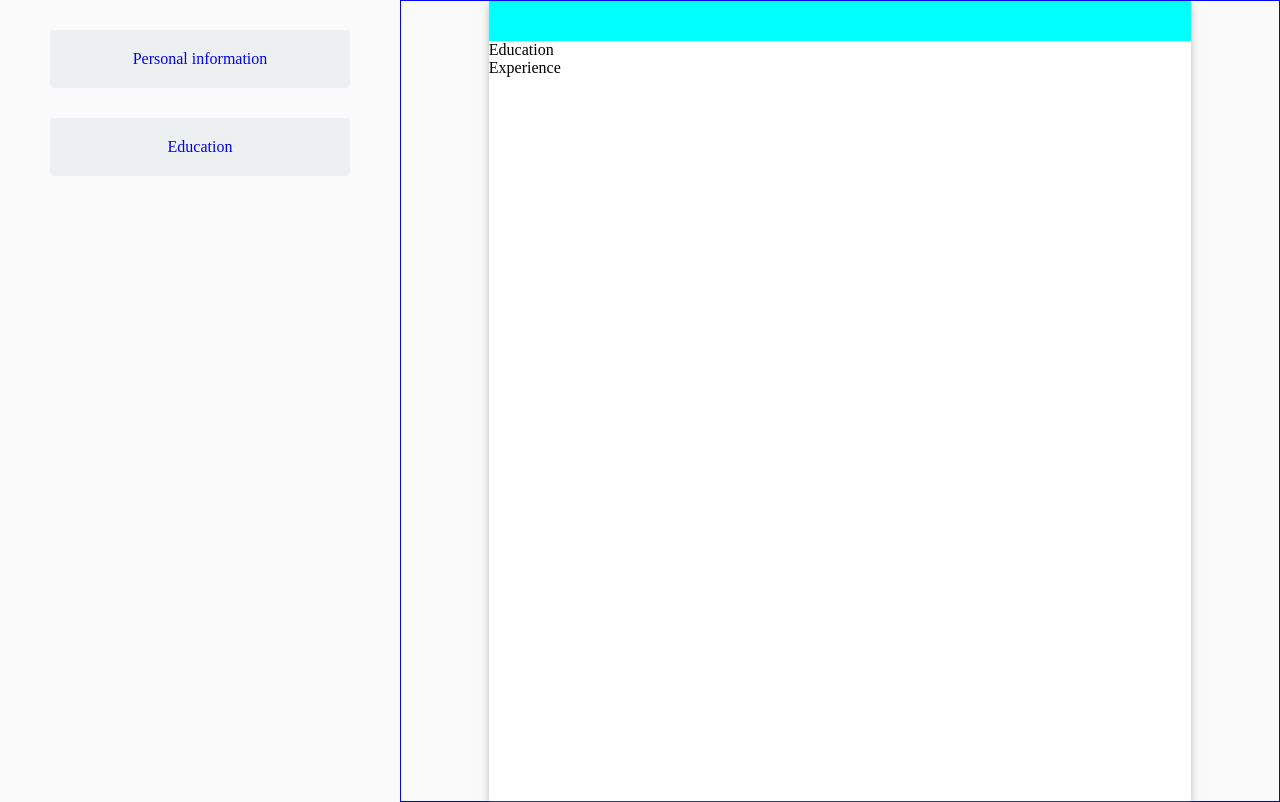
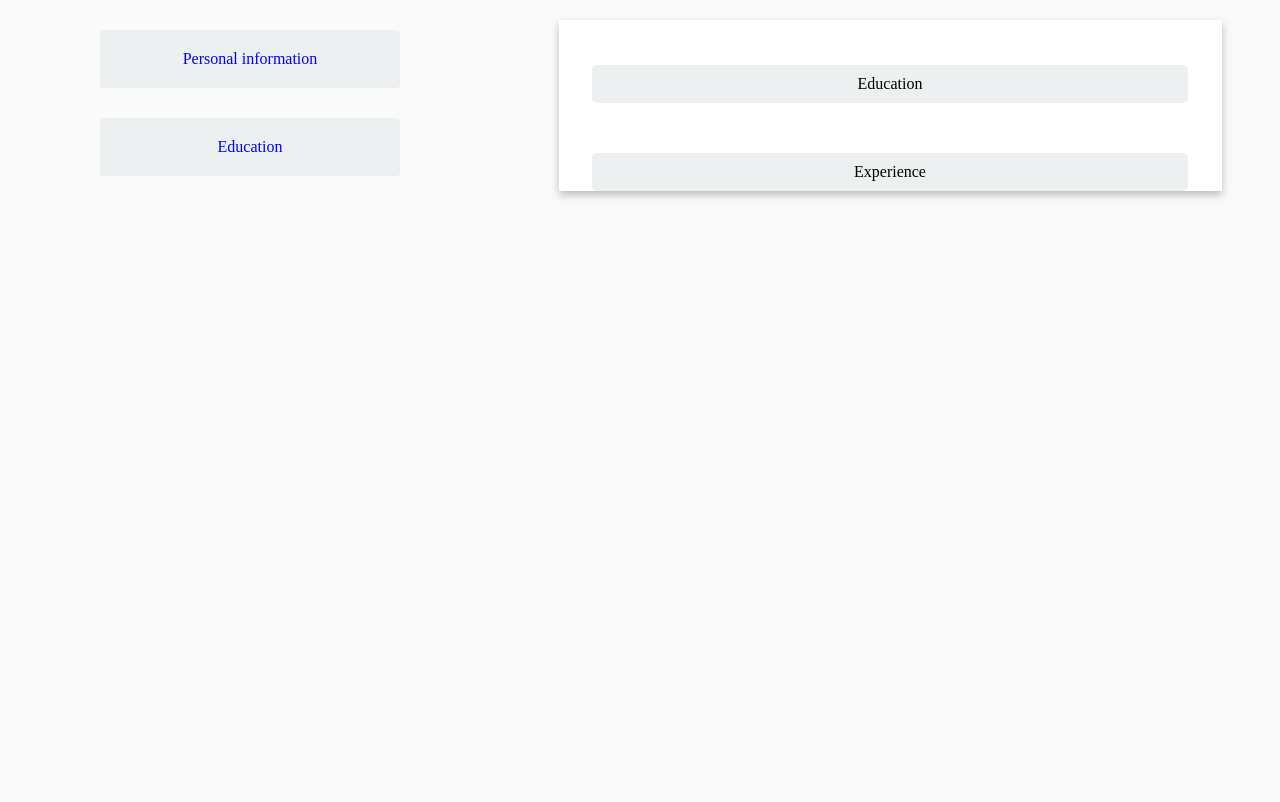
Before and after one commit to AtmaniChouaib22/cv-Builder, a React (Vite) app in the folder cv builder/: page / in a window 1280 px wide. Built offline with nearby package versions, Linux system fonts and the light colour scheme.

Commit message:
added the ui

```diff
--- a/cv builder/src/displayEducations.jsx
+++ b/cv builder/src/displayEducations.jsx
@@ -3,8 +3,7 @@ function DisplayEducation({educationInfoArr}) {
     console.log(educationInfoArr);
     return (
         <div className="Education-Section">
-            {educationInfoArr.map(item => (<div key={item.key}>
-                {console.log(item.key)}
+            {educationInfoArr.map(item => (<div key={item.key} className="Education-Item">
                 <div className="left-info">
                     <div>{item.startDate} To </div>
                     <div>{item.endDate}</div>
--- a/cv builder/src/displayPersonal.jsx
+++ b/cv builder/src/displayPersonal.jsx
@@ -2,7 +2,7 @@ export default function DisplayPersonal({personalInfoArr}) {
     console.log(personalInfoArr)
     return (
         <div className="Personal-Section">
-            {personalInfoArr.map(item => (<div key={item.key}>
+            {personalInfoArr.map(item => (<div key={item.key} className="Personnal-Item">
                 <h1 className="Full-Name">{item.firstName} {item.lastName}</h1>
                 <div className="Contacts">
                     <div>{item.email}</div>
--- a/cv builder/src/educationInfo.jsx
+++ b/cv builder/src/educationInfo.jsx
@@ -59,7 +59,7 @@ function CreateEducation({handleEducationArray, educationInfoArr, displayEduOncl
                 </div>
             </form>
 
-            <div>
+            <div className="Short-Cuts">
                 {educationInfoArr.map(item => (<div className="Info-Box">
                     <div>{item.degree}</div>
                 </div>))}
--- a/cv builder/src/resume.jsx
+++ b/cv builder/src/resume.jsx
@@ -6,9 +6,9 @@ export default function CreateResume({educationInfoArr, personalInfoArr}) {
     return (
         <div className="Resume-Paper">
             <DisplayPersonal personalInfoArr={personalInfoArr} />
-            <div>Education</div>
+            <div className="Divider">Education</div>
             <DisplayEducation educationInfoArr={educationInfoArr}/>
-            <div>Experience</div>
+            <div className="Divider">Experience</div>
         </div>
     )
 }
--- a/cv builder/src/styles/app.css
+++ b/cv builder/src/styles/app.css
@@ -10,6 +10,17 @@ body {
 
 .App-interface {
     display: grid;
-    grid-template-columns: 400px 1fr;
+    grid-template-columns: 500px 1fr;
     height: 100%;
 }
+.Short-Cuts {
+    margin-top: 10px;
+    display: grid;
+    grid-template-columns: 1fr;
+    gap: 10px;
+}
+.Info-Box {
+    background-color: #ecf0f1;
+    padding: 10px;
+    cursor: pointer;
+}
--- a/cv builder/src/styles/resume.css
+++ b/cv builder/src/styles/resume.css
@@ -1,21 +1,34 @@
 .Resume {
-    border: 1px solid blue;
     display: flex;
     justify-content: center;
+    margin-top: 20px;
+    margin-bottom: 20px;
 }
 .Resume-Paper {
+    display: flex;
+    flex-direction: column;
+    align-items: center;
     background-color: white;
-    height: 100vh;
-    width: 80%;
+    height: 100%;
+    width: 85%;
     box-shadow: 0 4px 8px rgba(128, 128, 128, 0.5);
+    gap: 5px;
+}
+.Divider {
+    width: 90%;
+    display: flex;
+    justify-content: center;
+    align-items: center;
+    padding: 10px;
+    border-radius: 5px;
+    background-color: #ecf0f1;
 }
 .Personal-Section {
     padding: 20px;
-    background-color: aqua;
-    width: 100%;
-    display: flex;
-    flex-direction: column;
-    gap: 50px;
+}
+.Personal-Item {
+    display: grid;
+    grid-template-columns: 1fr;
 }
 h1 {
     text-align: center;
@@ -27,3 +40,28 @@ h1 {
     justify-items: center;
     text-align: center;
 }
+.Education-Section {
+    display: grid;
+    grid-template-columns: 1fr;
+    gap: 20px;
+    padding: 20px;
+    width: 100%;
+}
+
+.Education-Item {
+    display: grid;
+    grid-template-columns: 40% 1fr;
+    gap: 20px;
+    border-left: 2px solid black;
+
+}
+.left-one {
+    display: flex;
+    justify-content: space-between;
+    align-items: center;
+}
+.right-one {
+    display: flex;
+    align-items: center;
+    justify-content: space-around;
+}
```
